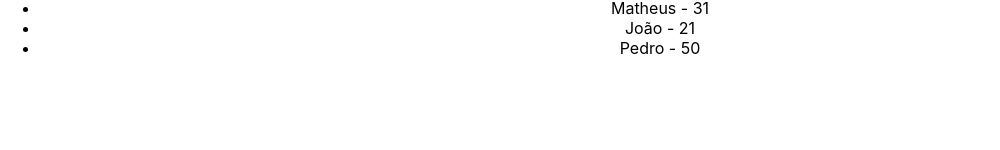
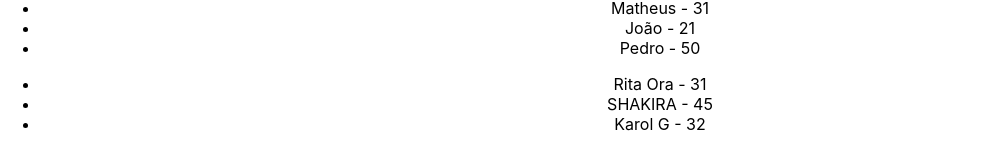
Before and after one commit to studiesofdan/mb-react-zero-a-maestria, a React (Create React App) app in the folder avancando-em-react/: page / in a window 1280 px wide. Shown: the part 1728-1878 px from the top of the page, without its empty margins (0-1000 px from the left). Before the commit the page ends 1802 px from the top, so only its background shows below. Built offline with nearby package versions, Linux system fonts and the light colour scheme.

Commit message:
(RZM) Avançando em react: Previous state

```diff
--- a/avancando-em-react/src/App.js
+++ b/avancando-em-react/src/App.js
@@ -4,6 +4,7 @@ import SovietArtefacts from "./assets/images/soviet-artefacts-gpjGmbPLUxk-unspla
 import ManageData from './components/ManageData';
 import ListRenderer from './components/ListRenderer';
 import KeyProperty from './components/KeyProperty';
+import PreviousState from './components/PreviousState';
 
 function App() {
   return (
@@ -24,6 +25,7 @@ function App() {
       <ManageData />
       <ListRenderer />
       <KeyProperty />
+      <PreviousState />
     </div>
   );
 }
--- /dev/null
+++ b/avancando-em-react/src/components/PreviousState.js
@@ -0,0 +1,34 @@
+import React, { useState } from 'react'
+
+const PreviousState = () => {
+    const [users, setUsers] = useState([
+        {id: 1, name: "Rita Ora", age: 31},
+        {id: 2, name: "SHAKIRA", age: 45},
+        {id: 3, name: "Karol G", age: 32},
+    ]);
+
+    const deleteRandom = () => {
+        const randomNumber = Math.floor(Math.random() * 4);
+
+        setUsers((prevUsers) => {
+            console.log(prevUsers);
+            return prevUsers.filter((user) => randomNumber !== user.id);
+        });
+    }
+
+  return (
+    <div>
+        <ul>
+            {users.map((user) => (
+                <li key={user.id}>
+                    {user.name} - {user.age}
+                </li>
+            ))}
+        </ul>
+
+        <button onClick={deleteRandom}>Delete random user</button>
+    </div>
+  )
+}
+
+export default PreviousState
```
